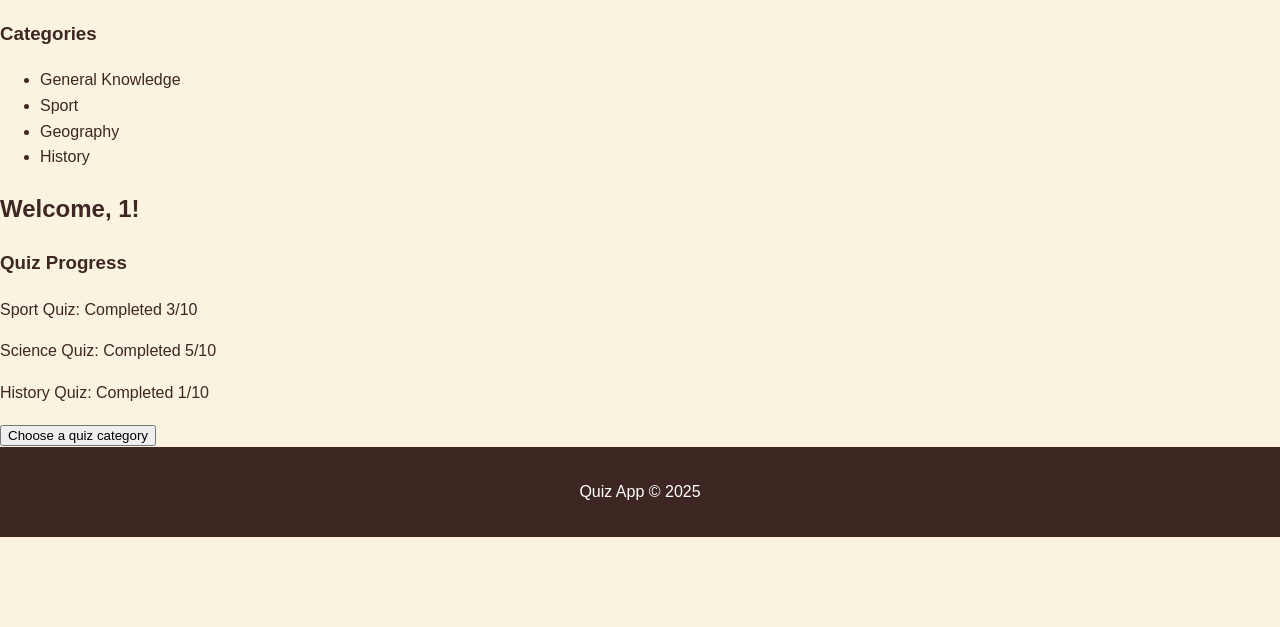
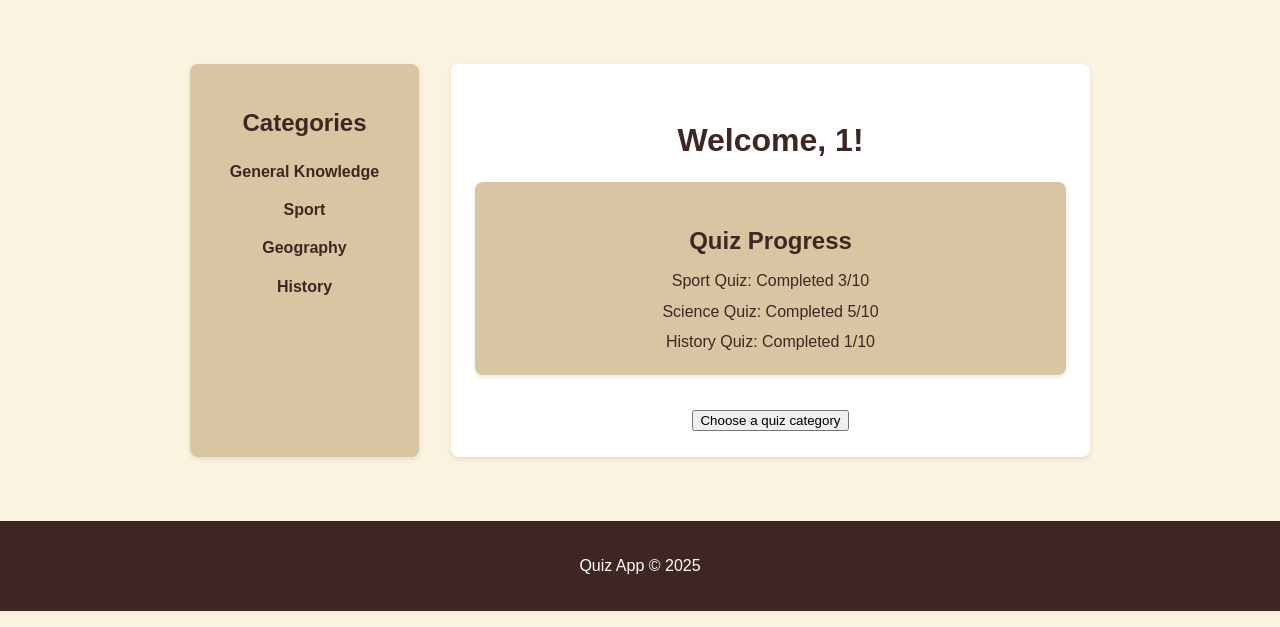
Before and after one commit to Gbayilo/geeby_quiz_application, a Python web app: template frontend/templates/dashboard.html in a window 1280 px wide. Shown: the part 173-800 px from the top of the page. Run offline with Jinja, Linux system fonts and the light colour scheme; the template is opened without the code that fills it: most values are stand-ins (such as "Sample title", 1, 10 or a date in 2020).

Commit message:
style: Add style for dashboard page

```diff
--- a/frontend/static/css/styles.css
+++ b/frontend/static/css/styles.css
@@ -177,3 +177,150 @@ footer {
 .signup p a:hover, .login p a:hover {
   text-decoration: underline;
 }
+
+/* Dashboard Page*/
+.dashboard {
+  max-width: 900px;
+  margin: 2rem auto;
+  text-align: center;
+}
+
+.dashboard h1 {
+  font-size: 2.5rem;
+  margin-bottom: 2rem;
+  color: #3E2723;
+}
+
+.dashboard .features {
+  display: flex;
+  flex-wrap: wrap;
+  gap: 1.5rem;
+  justify-content: center;
+}
+
+.dashboard .feature {
+  flex: 1 1 calc(30% - 1rem);
+  min-width: 250px;
+  padding: 1.5rem;
+  background: #FAF3E0;
+  border-radius: 8px;
+  box-shadow: 0 2px 5px rgba(0, 0, 0, 0.1);
+}
+
+.dashboard .feature h2 {
+  font-size: 1.5rem;
+  margin-bottom: 1rem;
+  color: #3E2723;
+}
+
+.dashboard .feature p {
+  font-size: 1rem;
+  color: #666;
+  margin-bottom: 1rem;
+}
+
+.dashboard .btn {
+  display: inline-block;
+  padding: 0.8rem 1.2rem;
+  background: #3E2723;
+  color: white;
+  border: none;
+  border-radius: 5px;
+  text-decoration: none;
+  font-size: 1rem;
+  cursor: pointer;
+}
+
+.dashboard .btn:hover {
+  background: #5E3D2E;
+}
+
+.error {
+  color: red;
+  font-size: 0.9rem;
+  margin-top: 0.5rem;
+  display: none; /
+}
+
+/* Dashboard Page Styles */
+.dashboard {
+  display: flex;
+  gap: 2rem;
+  padding: 2rem;
+  background: #FAF3E0;
+}
+
+/* Sidebar Styles */
+.sidebar {
+  flex: 1;
+  background: #D8C6A2;
+  padding: 1rem;
+  border-radius: 8px;
+  box-shadow: 0 2px 5px rgba(0, 0, 0, 0.1);
+}
+
+.sidebar h3 {
+  color: #3E2723;
+  font-size: 1.5rem;
+  margin-bottom: 1rem;
+}
+
+.sidebar ul {
+  list-style: none;
+  padding: 0;
+}
+
+.sidebar li {
+  margin-bottom: 0.8rem;
+}
+
+.sidebar a {
+  text-decoration: none;
+  color: #3E2723;
+  font-weight: bold;
+}
+
+.sidebar a:hover {
+  text-decoration: underline;
+  color: #5E3D2E;
+}
+
+/* Main Content Styles */
+.main-content {
+  flex: 3;
+  background: #FFFFFF;
+  padding: 1.5rem;
+  border-radius: 8px;
+  box-shadow: 0 2px 5px rgba(0, 0, 0, 0.1);
+}
+
+.main-content h2 {
+  color: #3E2723;
+  font-size: 2rem;
+  margin-bottom: 1rem;
+}
+
+.main-content p {
+  color: #666;
+  font-size: 1rem;
+  margin-bottom: 1.5rem;
+}
+
+.progress-card {
+  background: #D8C6A2;
+  padding: 1rem;
+  border-radius: 8px;
+  box-shadow: 0 2px 5px rgba(0, 0, 0, 0.1);
+  margin-bottom: 2rem;
+}
+
+.progress-card h3 {
+  color: #3E2723;
+  font-size: 1.5rem;
+  margin-bottom: 0.5rem;
+}
+
+.progress-card p {
+  color: #3E2723;
+  margin: 0.3rem 0;
+}
```
